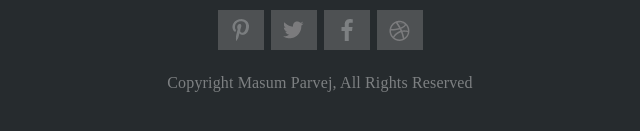
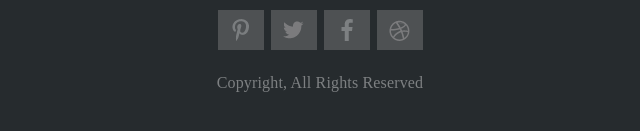
Before and after one commit to VeryHungryBeetle/noshop, a plain HTML site: page index.html in a window 1280 px wide. Shown: the part 6836-6967 px from the top of the page, 320-960 px from the left. Drawn offline with nearby package versions, Linux system fonts and the light colour scheme.

Commit message:
Update index.html

```diff
--- a/index.html
+++ b/index.html
@@ -670,7 +670,7 @@
                     <a href="" class="icons__item item_facebook"></a>
                     <a href="" class="icons__item item_basketball"></a>
                 </div>
-                <div class="footer__copy">Copyright Masum Parvej, All Rights Reserved</div>
+                <div class="footer__copy">Copyright, All Rights Reserved</div>
             </div>
         </footer>
     </div>
```
